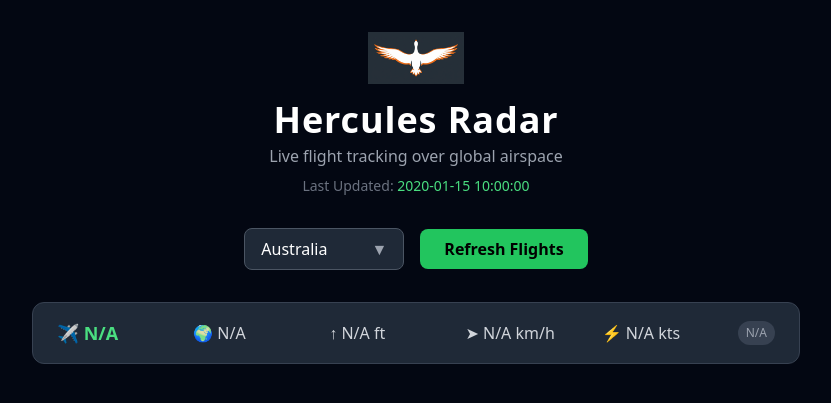
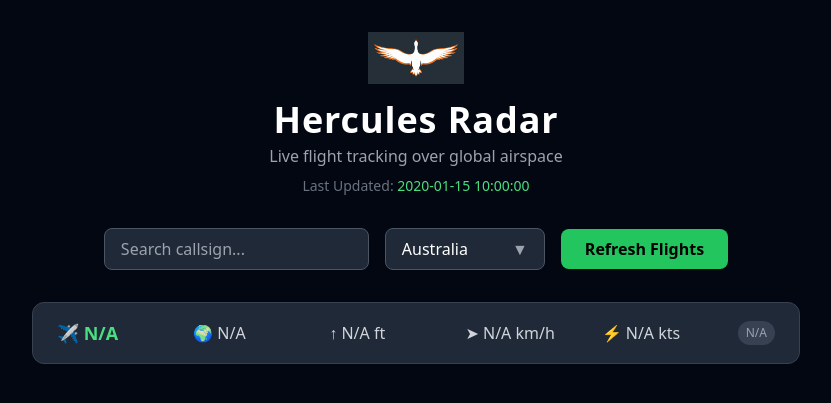
Before and after one commit to theibruh/hercules-radar, a Flask app: template templates/index.html in a window 1280 px wide. Shown: the top 403 px of the page, without its empty margins (224-1055 px from the left). Run offline with Flask 3, Linux system fonts and the light colour scheme; the template is opened without the code that fills it: most values are stand-ins (such as "Sample title", 1, 10 or a date in 2020).

Commit message:
Added real time callsign search and whitespace callsign bug fix.

```diff
--- a/static/app.js
+++ b/static/app.js
@@ -1,4 +1,19 @@
 let selectedRegion = "australia";
+
+function searchFlights() {
+  const query = document.getElementById("search-input").value.toLowerCase();
+  const cards = document.getElementById("flights-grid").children;
+
+  Array.from(cards).forEach((card) => {
+    const callsign = card.querySelector("span.text-green-400");
+    if (callsign) {
+      const text = callsign.innerText.toLowerCase();
+      card.style.display = text.includes(query) ? "" : "none";
+    }
+  });
+
+
+}
 
 function toggleDropdown() {
   const menu = document.getElementById("dropdown-menu");
@@ -11,7 +26,7 @@ function selectRegion(value, label) {
   document.getElementById("dropdown-menu").classList.add("hidden");
 }
 
-document.addEventListener("click", function(event) {
+document.addEventListener("click", function (event) {
   const container = document.getElementById("dropdown-container");
   if (!container.contains(event.target)) {
     document.getElementById("dropdown-menu").classList.add("hidden");
@@ -22,25 +37,25 @@ function refreshFlights() {
   const region = selectedRegion;
 
   fetch(`/flights?region=${region}`)
-        .then(response => response.json())
-        .then(data => {
+    .then((response) => response.json())
+    .then((data) => {
       const timestampElement = document.getElementById("timestamp");
       if (timestampElement) {
-                timestampElement.innerText = (data.timestamp || "N/A");
+        timestampElement.innerText = data.timestamp || "N/A";
       }
 
       const grid = document.getElementById("flights-grid");
       grid.innerHTML = "";
 
-            data.flights.forEach(flight => {
-                const isEmergency = ['7700', '7600', '7500'].includes(flight[14]);
+      data.flights.forEach((flight) => {
+        const isEmergency = ["7700", "7600", "7500"].includes(flight[14]);
 
         const card = document.createElement("div");
         card.className = `w-full max-w-3xl bg-gray-800 rounded-xl px-6 py-4 border transition-colors duration-200 ${isEmergency ? "border-red-500 bg-red-950" : "border-gray-700 hover:border-green-500"}`;
 
         card.innerHTML = `
                     <div class="flex items-center justify-between">
-                        <span class="text-lg font-bold text-green-400 w-32">✈ ${flight[1] || "N/A"}</span>
+                        <span class="text-lg font-bold text-green-400 w-32">✈ ${(flight[1] || "").trim() || "N/A"}</span>
                         <span class="text-gray-300 w-32">🌍 ${flight[2] || "N/A"}</span>
                         <span class="text-gray-300 w-32">↑ ${flight[7] ? (flight[7] * 3.28084).toFixed(2) : "N/A"} ft</span>
                         <span class="text-gray-300 w-32">➤ ${flight[9] ? (flight[9] * 3.6).toFixed(2) : "N/A"} km/h</span>
@@ -53,7 +68,7 @@ function refreshFlights() {
         grid.appendChild(card);
       });
     })
-        .catch(function(error) {
+    .catch(function (error) {
       console.error("Error fetching flights:", error);
     });
 }
--- a/static/output.css
+++ b/static/output.css
@@ -888,12 +888,12 @@ video {
   transition-duration: 150ms;
 }
 
+.duration-150 {
+  transition-duration: 150ms;
+}
+
 .duration-200 {
   transition-duration: 200ms;
-}
-
-.duration-150 {
-  transition-duration: 150ms;
 }
 
 .hover\:border-green-500:hover {
@@ -901,14 +901,14 @@ video {
   border-color: rgb(34 197 94 / var(--tw-border-opacity, 1));
 }
 
+.hover\:bg-gray-700:hover {
+  --tw-bg-opacity: 1;
+  background-color: rgb(55 65 81 / var(--tw-bg-opacity, 1));
+}
+
 .hover\:bg-green-400:hover {
   --tw-bg-opacity: 1;
   background-color: rgb(74 222 128 / var(--tw-bg-opacity, 1));
-}
-
-.hover\:bg-gray-700:hover {
-  --tw-bg-opacity: 1;
-  background-color: rgb(55 65 81 / var(--tw-bg-opacity, 1));
 }
 
 .focus\:border-green-500:focus {
--- a/templates/index.html
+++ b/templates/index.html
@@ -29,6 +29,15 @@
 
     <!-- Controls -->
     <div class="flex justify-center items-center gap-4 mb-8">
+      <input
+        id="search-input"
+        type="text"
+        placeholder="Search callsign..."
+        oninput="searchFlights()"
+        class="bg-gray-800 text-white border border-gray-600 rounded-lg px-4 py-2 focus:outline-none focus:border-green-500 transition-colors duration-200"
+      />
+
+
       <!-- Custom Dropdown -->
       <div class="relative" id="dropdown-container">
         <!-- Dropdown Button -->
@@ -104,8 +113,7 @@
       >
         <div class="flex items-center justify-between">
           <span class="text-lg font-bold text-green-400 w-32"
-            >✈ {{ flight[1] or "N/A" }}</span
-          >
+            >✈ {{ flight[1].strip() or "N/A" if flight[1] else "N/A" }}</span>
           <span class="text-gray-300 w-32">🌍 {{ flight[2] or "N/A" }}</span>
           <span class="text-gray-300 w-32"
             >↑ {{ (flight[7] * 3.28084) | round(2) if flight[7] else "N/A" }}
```
Lines whose indentation alone changed are shown as unchanged.
